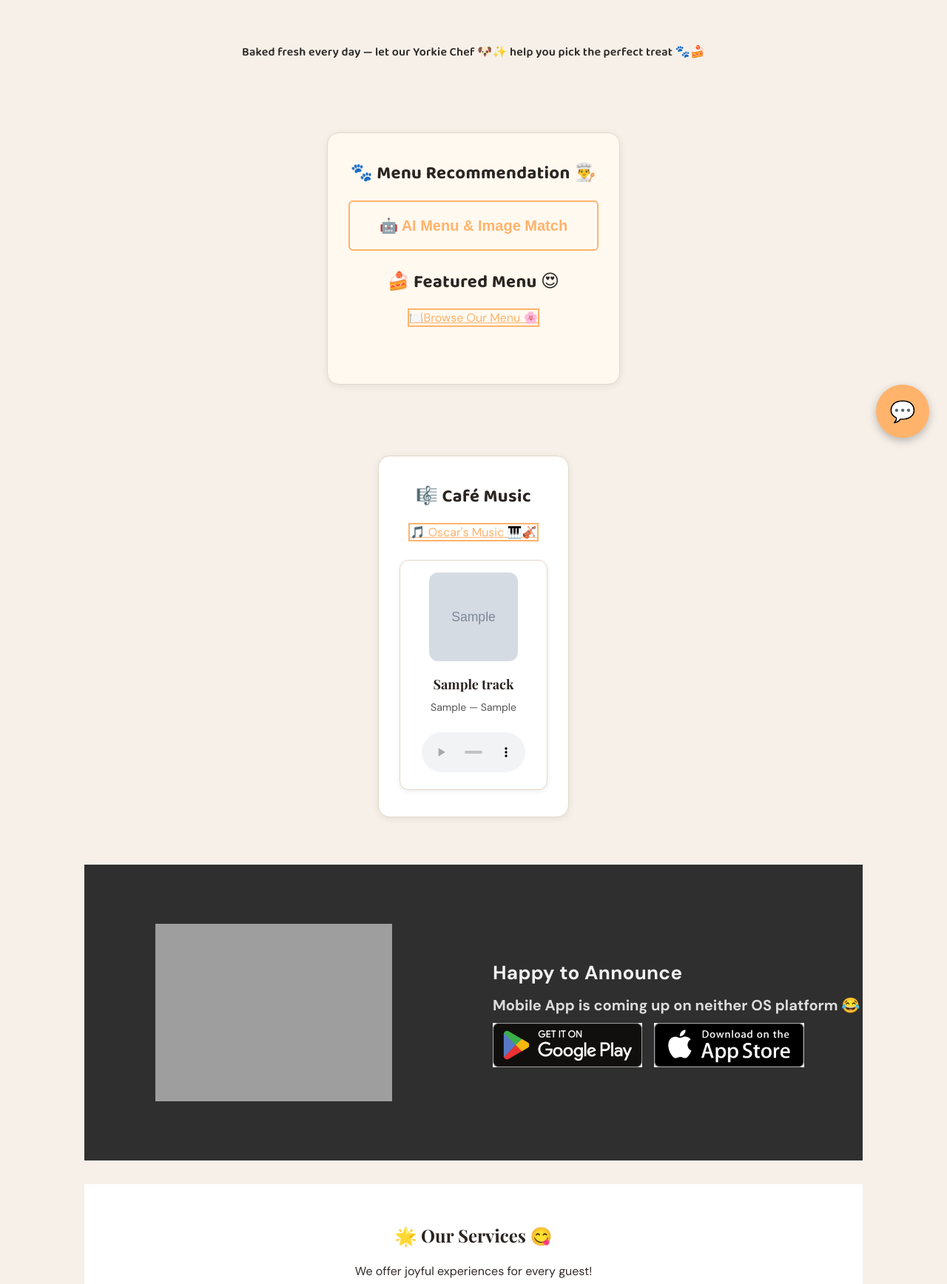
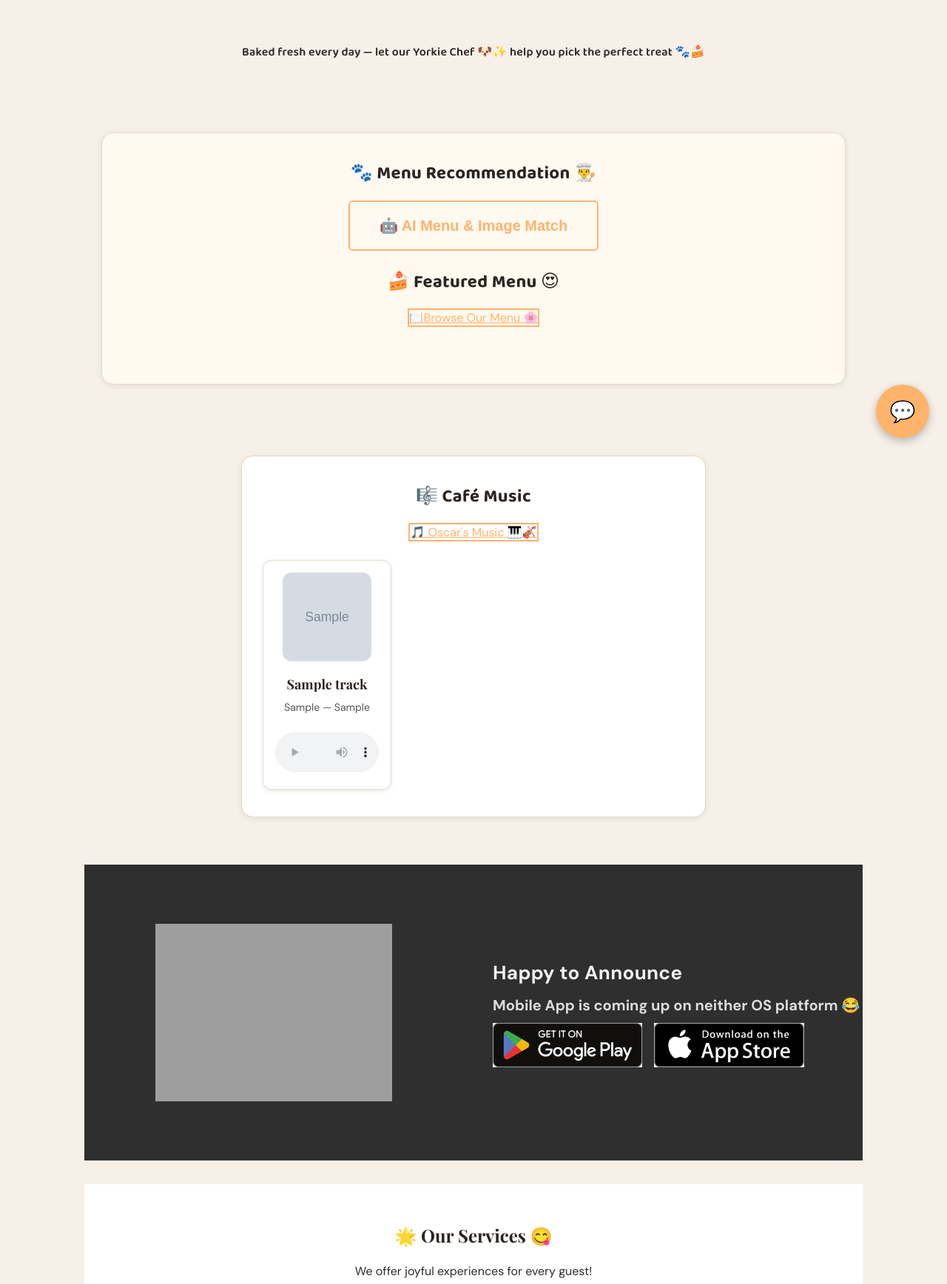
Before and after one commit to sikun-peng/yorkiebakery-api, a FastAPI app: page / in a window 1280 px wide. Shown: the part 184-1920 px from the top of the page at 74% size. Run offline with FastAPI, Linux system fonts and the light colour scheme; tables that the repository leaves empty hold one stand-in row (values such as "Sample post"); grey boxes marked "Sample" are stand-in pictures; grey boxes are pictures that could not be loaded.

Commit message:
adjust size

```diff
--- a/app/static/styles.css
+++ b/app/static/styles.css
@@ -288,11 +288,17 @@
 /* ===========================
    CARDS & GRIDS
    =========================== */
-.menu-grid, .track-grid {
+.menu-grid, .track-grid, .music-grid {
   display: grid;
-  grid-template-columns: repeat(auto-fit, minmax(260px, 1fr));
-  gap: 22px;
-  margin-top: 24px;
+  grid-template-columns: repeat(auto-fill, minmax(300px, 1fr));
+  gap: 24px;
+  margin: 24px auto 0;
+  max-width: 1040px;
+  width: 100%;
+}
+
+.music-grid {
+  grid-template-columns: repeat(3, minmax(0, 1fr));
 }
 
 .menu-card, .music-track-card, .order-card,
@@ -1174,7 +1180,7 @@
     margin: 0;
   }
 
-  .menu-grid, .track-grid {
+  .menu-grid, .track-grid, .music-grid {
     grid-template-columns: 1fr;
     gap: 16px;
   }
--- a/app/templates/index.html
+++ b/app/templates/index.html
@@ -48,13 +48,7 @@
     <a href="/music/listen" class="btn-outline">🎵 Oscar's Music 🎹🎻</a>
   </div>
 
-  <div style="
-    display: grid;
-    grid-template-columns: repeat(auto-fit, minmax(200px, 1fr));
-    gap: 25px;
-    max-width: 900px;
-    margin: 0 auto;
-  ">
+  <div class="music-grid">
     {% for track in tracks %}
     <div style="
       background: #fff;
--- a/main.py
+++ b/main.py
@@ -131,7 +131,7 @@
         select(MusicTrack)
         .where(MusicTrack.file_url != "")
         .order_by(func.random())
-        .limit(4)
+        .limit(3)
     ).all()
 
     return templates.TemplateResponse(
```
Also changed, not shown: setup.md (+2 -0 lines).
